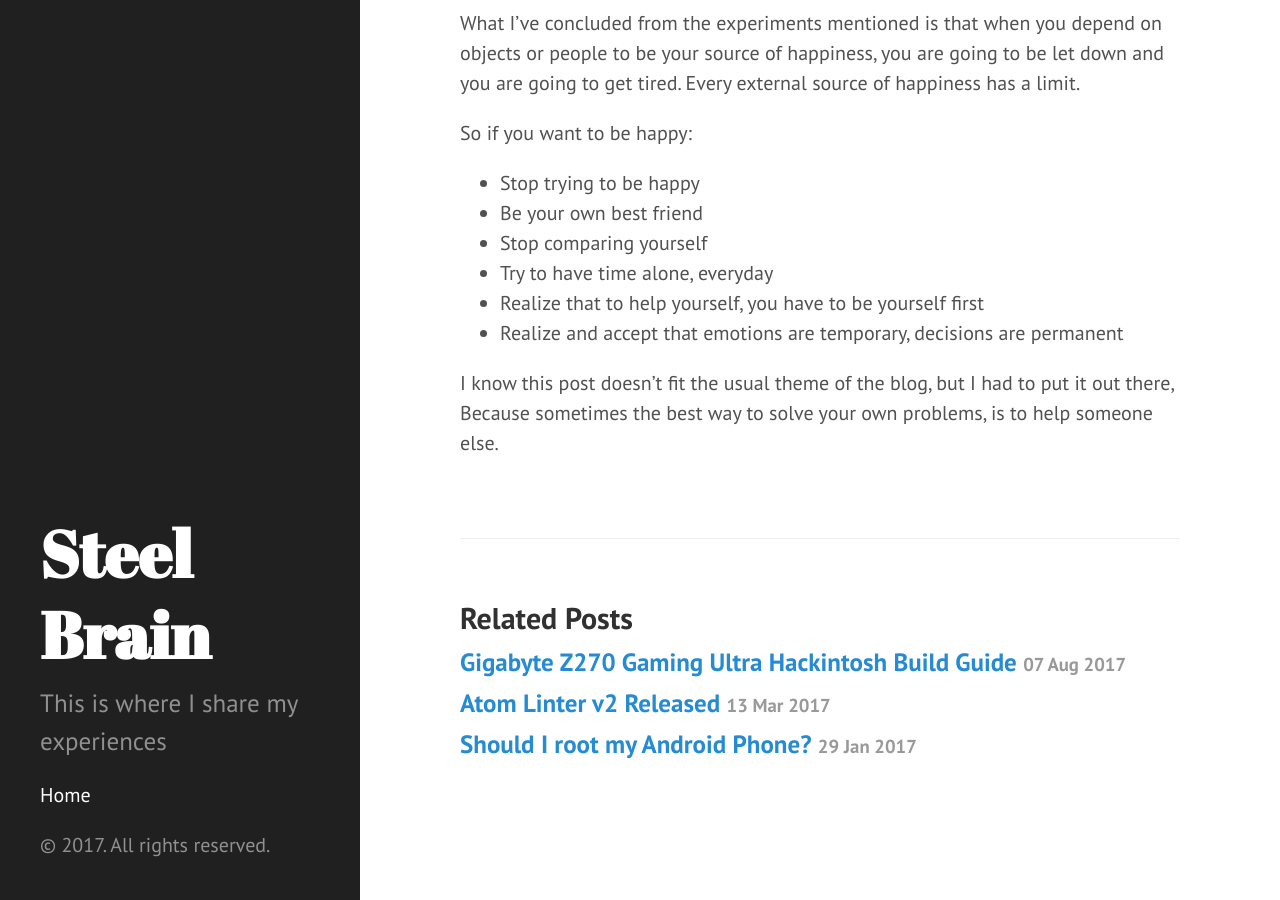
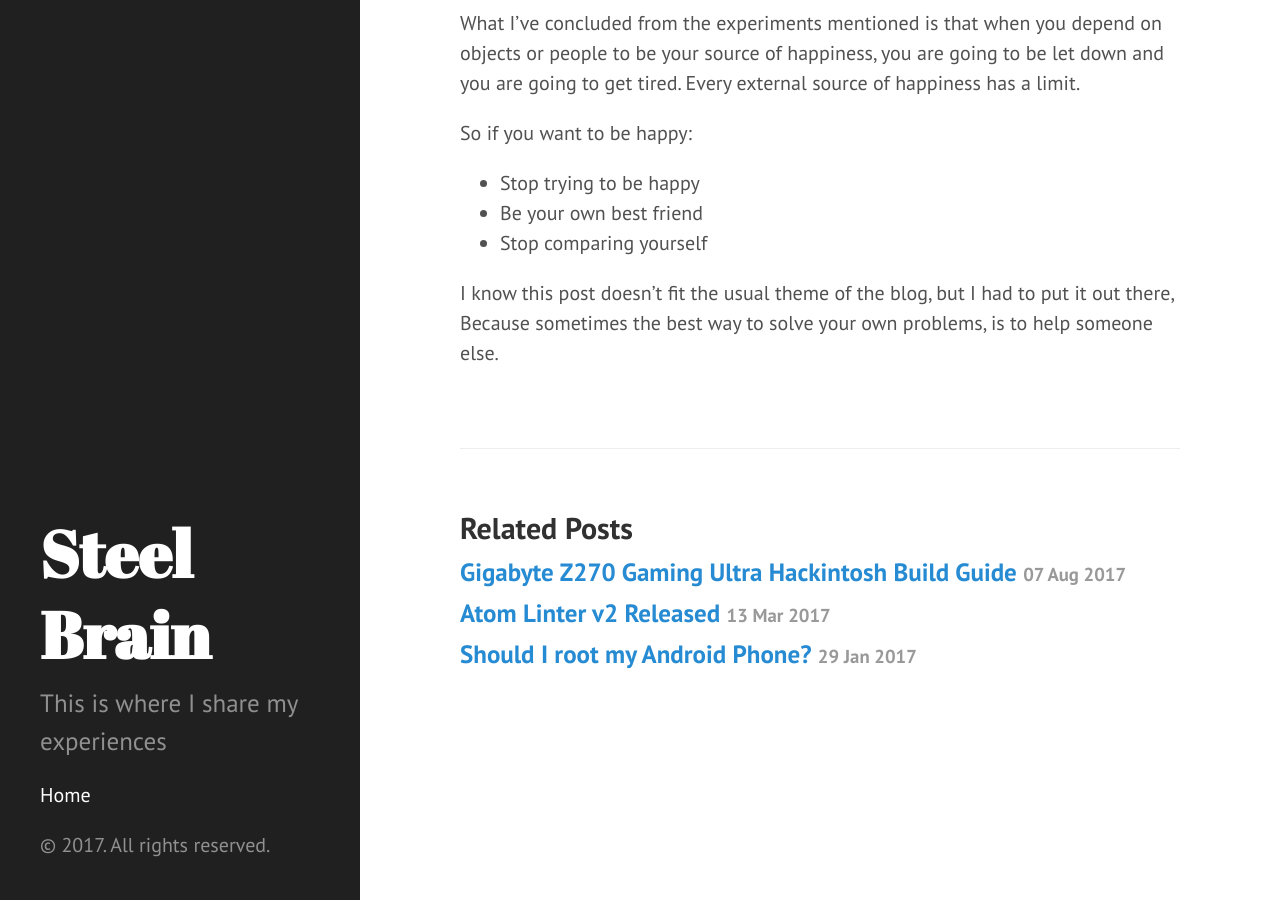
Before and after one commit to steelbrain/steelbrain.github.io, a Jekyll site: the page built from _posts/2017-06-10-how-to-be-happy.md, in a window 1280 px wide and 900 px high, scrolled down 1012 px. Built offline with Jekyll 4.4.1, drawn with Linux system fonts in a browser that asks for light colours; comment, search, counter and statistics services are not loaded.

Commit message:
:fire: Clean up conclusion

```diff
--- a/_posts/2017-06-10-how-to-be-happy.md
+++ b/_posts/2017-06-10-how-to-be-happy.md
@@ -23,8 +23,5 @@ So if you want to be happy:
 - Stop trying to be happy
 - Be your own best friend
 - Stop comparing yourself
-- Try to have time alone, everyday
-- Realize that to help yourself, you have to be yourself first
-- Realize and accept that emotions are temporary, decisions are permanent
 
 I know this post doesn't fit the usual theme of the blog, but I had to put it out there, Because sometimes the best way to solve your own problems, is to help someone else.
```
